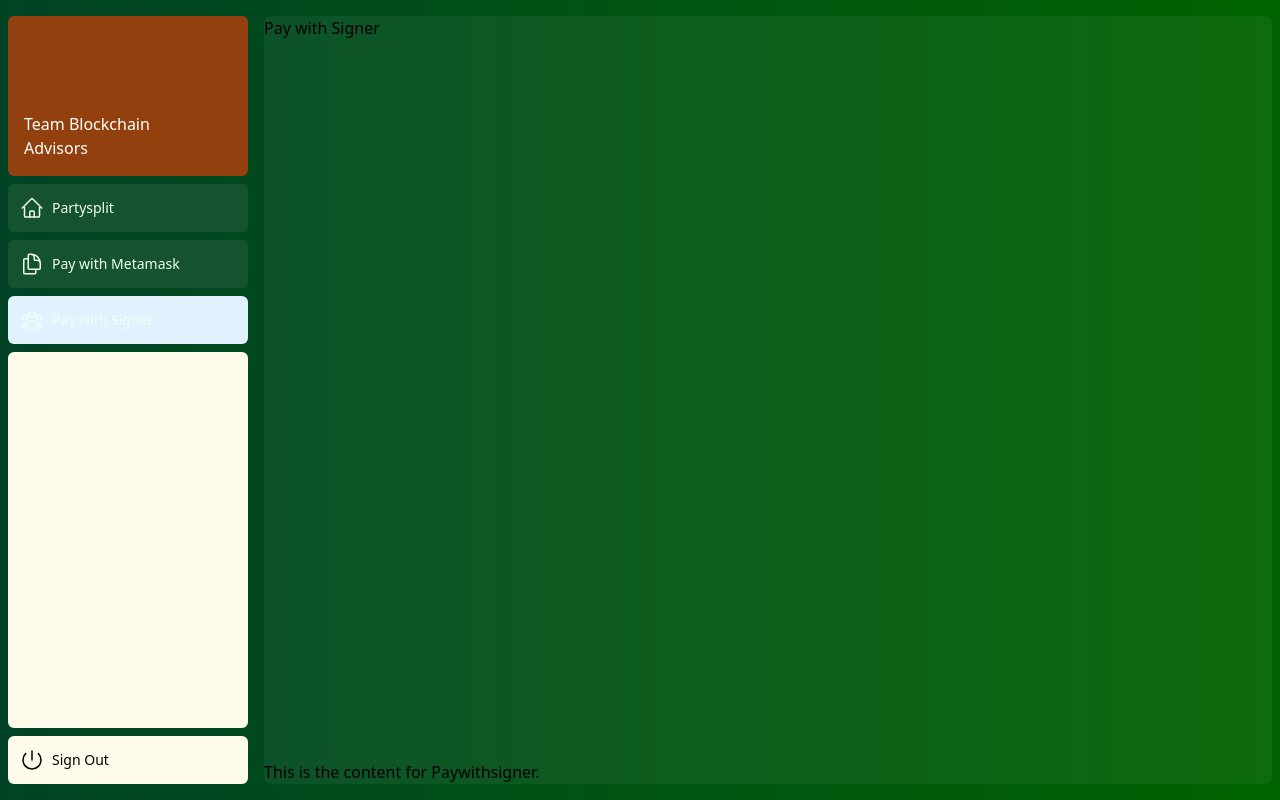
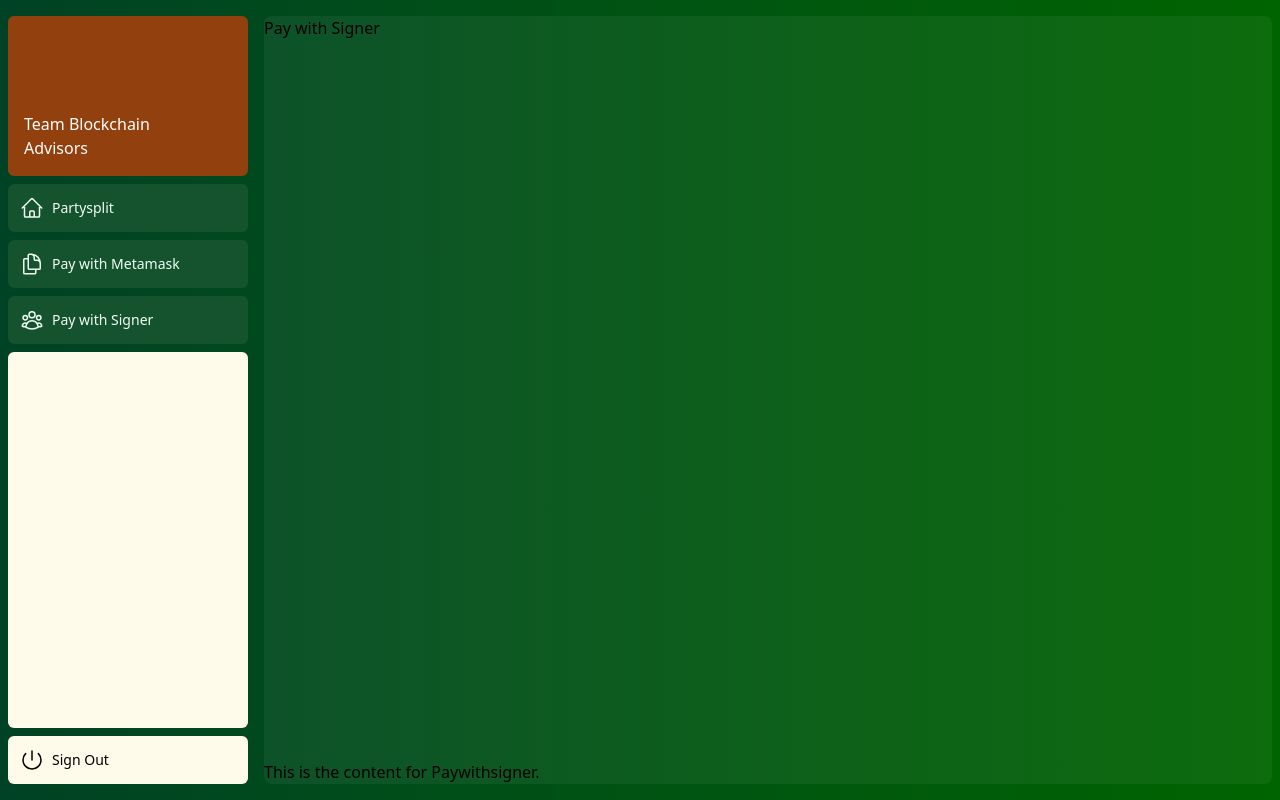
Before and after one commit to wstalmans1/dapp-dashboard, a React (Vite) app: page /paywithsigner in a window 1280 px wide. Built offline with nearby package versions, Linux system fonts and the light colour scheme.

Commit message:
new colors for clsx on links

```diff
--- a/src/components/navlinks.tsx
+++ b/src/components/navlinks.tsx
@@ -15,7 +15,7 @@ const NavLinks = () => {
       {links.map((link) => {
         const LinkIcon = link.icon; // Destructure the icon from the link object
         return (
-          <Link key={link.name} to={link.href} className={clsx('flex h-[48px] grow items-center justify-center gap-2 rounded-md bg-green-900 p-3 text-sm font-medium text-green-50 hover:bg-green-800 hover:text-green-100 md:flex-none md:justify-start md:p-2 md:px-3', { 'bg-sky-100 text-blue-600': location.pathname === link.href })}>
+          <Link key={link.name} to={link.href} className={clsx("flex h-[48px] grow items-center justify-center gap-2 rounded-md bg-green-900 p-3 text-sm font-medium text-green-50 hover:bg-green-800 hover:text-green-100 md:flex-none md:justify-start md:p-2 md:px-3", { 'bg-green-600 text-green-50': location.pathname === link.href })}>
             <LinkIcon className="w-6" />
             <p className="hidden md:block">{link.name}</p>
           </Link>
```
